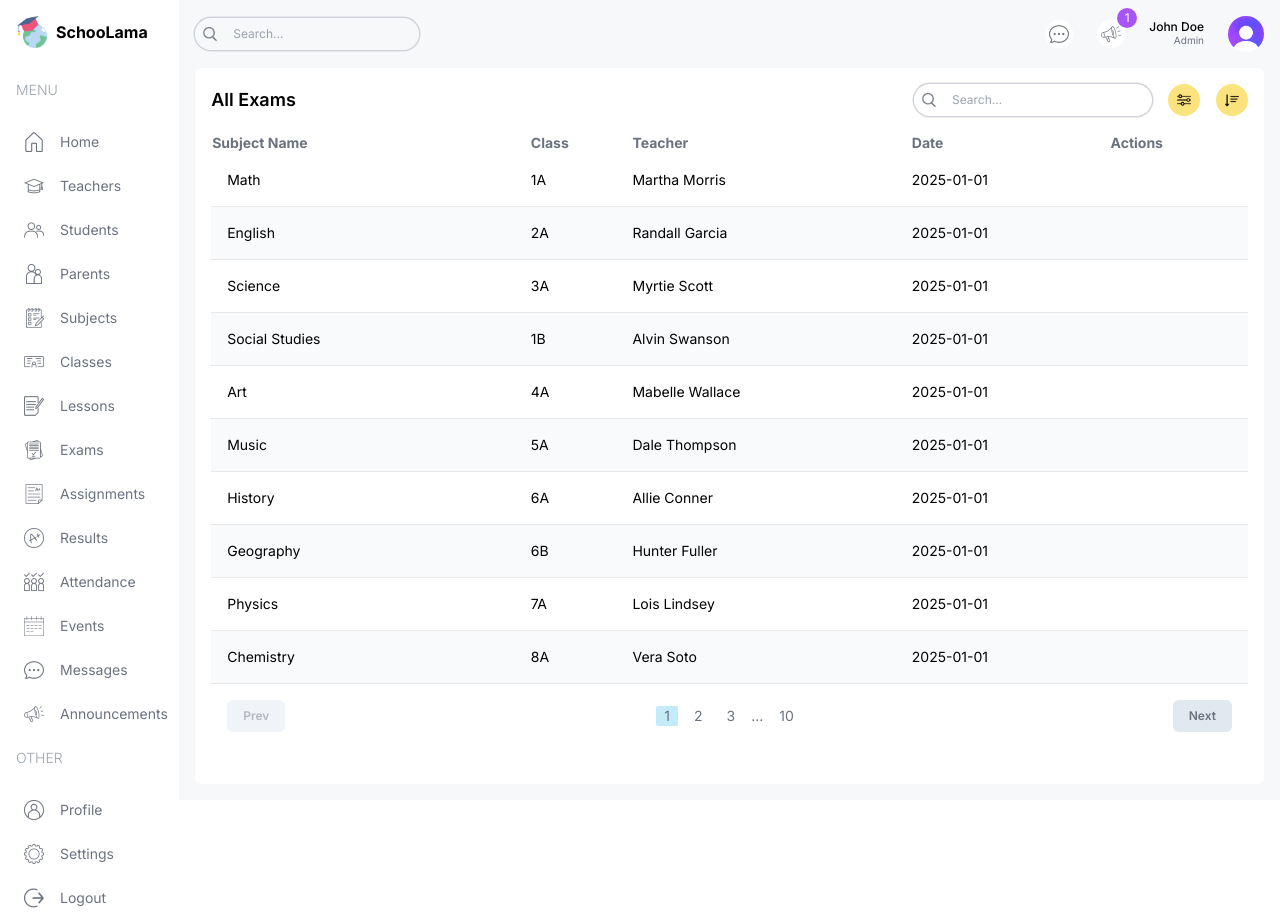
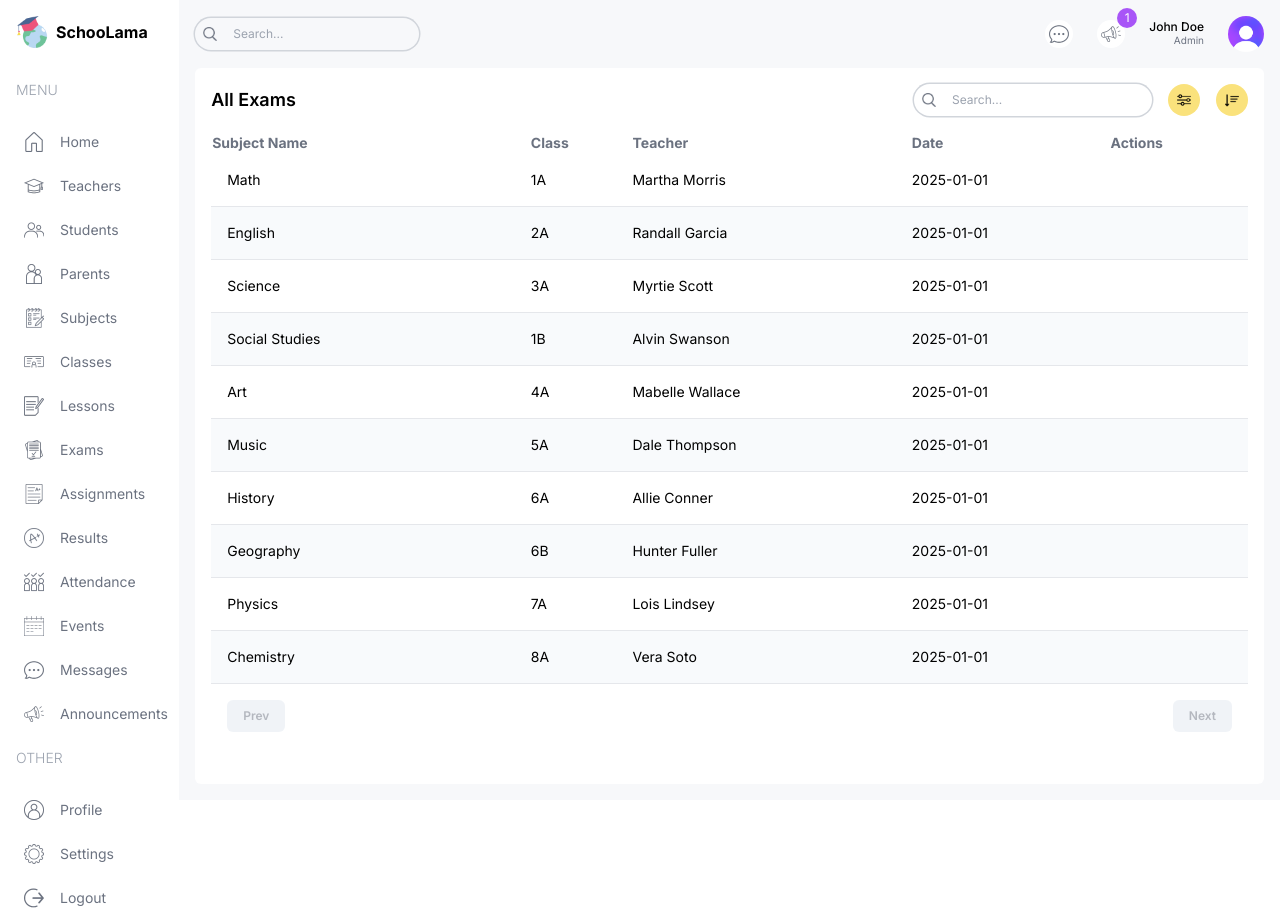
Before and after one commit to rahimiarifhussain/next-dashboard-ui, a Next.js app: page /list/exams in a window 1280 px wide. Built offline with nearby package versions, Linux system fonts and the light colour scheme.

Commit message:
finished teacher pagnations

```diff
--- a/src/app/(dashboard)/list/teachers/page.tsx
+++ b/src/app/(dashboard)/list/teachers/page.tsx
@@ -4,11 +4,14 @@
 import TableSearch from "@/components/TableSearch";
 import { role, teachersData } from "@/lib/data";
 import prisma from "@/lib/prisma";
+import { ITEM_PER_PAGE } from "@/lib/settings";
 import { Class, Subject, Teacher } from "@prisma/client";
 import Image from "next/image";
 import Link from "next/link";
+import { useSearchParams } from "next/navigation";
+// import { clearScreenDown } from "readline";
 
-type TeacherList = Teacher &{ subjects:Subject[] } & {classes: Class[]}
+type TeacherList = Teacher & { subjects: Subject[] } & { classes: Class[] };
 
 // type Teacher = {
 //   id: number;
@@ -76,8 +79,12 @@
       </div>
     </td>
     <td className="hidden md:table-cell">{item.username}</td>
-    <td className="hidden md:table-cell">{item.subjects.join(",")}</td>
-    <td className="hidden md:table-cell">{item.classes.join(",")}</td>
+    <td className="hidden md:table-cell">
+      {item.subjects.map((subject) => subject.name).join(",")}
+    </td>
+    <td className="hidden md:table-cell">
+      {item.classes.map((classe) => classe.name).join(",")}
+    </td>
     <td className="hidden md:table-cell">{item.phone}</td>
     <td className="hidden md:table-cell">{item.address}</td>
     <td>
@@ -97,9 +104,27 @@
     </td>
   </tr>
 );
-const TeacherListPage =  async () => {
-  const teacher = await prisma.teacher.findMany();
-  console.log(teacher)
+
+const TeacherListPage = async ({
+  searchParams,
+}: {
+  searchParams: { [key: string]: string | undefined };
+}) => {
+  //  console.log(searchParams);
+  const { page, ...queryParams } = searchParams;
+
+  const p = page ? parseInt(page) : 1;
+  const [data, count] = await prisma.$transaction([
+    prisma.teacher.findMany({
+      include: {
+        subjects: true,
+        classes: true,
+      },
+      take: ITEM_PER_PAGE,
+      skip: ITEM_PER_PAGE * (p - 1),
+    }),
+    prisma.teacher.count(),
+  ]);
 
   return (
     <div className="bg-white p-4 rounded-md flex-1 m-4 mt-0">
@@ -119,15 +144,15 @@
               // <button className="w-8 h-8 flex items-center justify-center rounded-full bg-lamaYellow">
               //   <Image src="/plus.png" alt="" width={14} height={14} />
               // </button>
-              <FormModal table="teacher" type="create"/>
+              <FormModal table="teacher" type="create" />
             )}
           </div>
         </div>
       </div>
       {/* LIST */}
-      <Table columns={columns} renderRow={renderRow} data={teachersData} />
+      <Table columns={columns} renderRow={renderRow} data={data} />
       {/* PAGINATION */}
-      <Pagination />
+      <Pagination page={p} count={count} />
     </div>
   );
 };
--- a/src/components/Pagination.tsx
+++ b/src/components/Pagination.tsx
@@ -1,20 +1,54 @@
-const Pagination = () => {
+"use client";
+import { ITEM_PER_PAGE } from "@/lib/settings";
+import PagesManifestPlugin from "next/dist/build/webpack/plugins/pages-manifest-plugin";
+import { useRouter } from "next/navigation";
+
+const Pagination = ({ page, count }: { page: number; count: number }) => {
+  // console.log(page, count)
+  const router = useRouter();
+
+  const hasPrev = ITEM_PER_PAGE * (page - 1) > 0;
+  const hasNext = ITEM_PER_PAGE * (page - 1)+ITEM_PER_PAGE <count;
+  const changePage = (newPage: number) => {
+    const params = new URLSearchParams(window.location.search);
+    params.set("page", newPage.toString());
+    router.push(`${window.location.pathname}?${params}`);
+  };
   return (
     <div className="p-4 flex items-center justify-between text-gray-500">
       <button
-        disabled
+        disabled={!hasPrev}
         className="py-2 px-4 rounded-md bg-slate-200 text-xs font-semibold disabled:opacity-50 disabled:cursor-not-allowed"
+        onClick={() => changePage(page - 1)}
       >
         Prev
       </button>
       <div className="flex items-center gap-2 text-sm">
-        <button className="px-2 rounded-sm bg-lamaSky">1</button>
-        <button className="px-2 rounded-sm ">2</button>
-        <button className="px-2 rounded-sm ">3</button>
-        ...
-        <button className="px-2 rounded-sm ">10</button>
+        {Array.from(
+          { length: Math.ceil(count / ITEM_PER_PAGE) },
+          (_, index) => {
+            const pageIndex = index + 1;
+            return (
+              <button
+                key={pageIndex}
+                className={`px-2 rounded-sm ${
+                  page === pageIndex ? "bg-lamaSky" : ""
+                } `}
+                onClick={() => changePage(pageIndex)}
+              >
+                {pageIndex}
+              </button>
+            );
+          }
+        )}
       </div>
-      <button className="py-2 px-4 rounded-md bg-slate-200 text-xs font-semibold disabled:opacity-50 disabled:cursor-not-allowed">
+      <button
+        disabled={!hasNext}
+        className="py-2 px-4 rounded-md bg-slate-200 text-xs font-semibold disabled:opacity-50 disabled:cursor-not-allowed
+
+      "
+        onClick={() => changePage(page + 1)}
+      >
         Next
       </button>
     </div>
--- /dev/null
+++ b/src/lib/settings.ts
@@ -0,0 +1 @@
+export const ITEM_PER_PAGE = 5;
```
